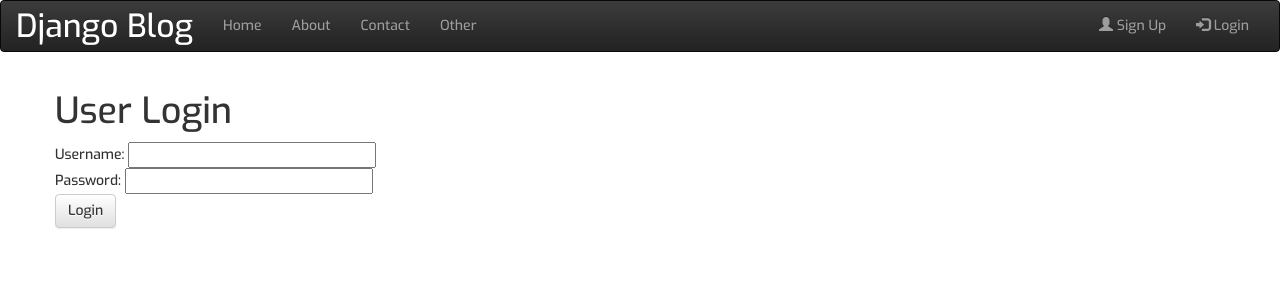
After one commit to sujan-sube/django-blog, a Django app: page /login/ in a window 1280 px wide. The commit adds this page. Shown: the top 300 px of the page. Run offline with Django 3.2, Linux system fonts and the light colour scheme; some libraries are stand-ins or nearby versions.

Commit message:
added login and logout functionality

```diff
--- a/blog/forms.py
+++ b/blog/forms.py
@@ -6,18 +6,18 @@ class PostForm(forms.ModelForm):
 
     class Meta:
         model = Post
-        fields = ('title', 'text',)
+        fields = ('title', 'text', 'pinned_post',)
 
 class UserForm(forms.ModelForm):
     password = forms.CharField(widget=forms.PasswordInput())
 
     class Meta:
         model = User
-        fields = ('username', 'password', 'email')
+        fields = ('username', 'password', 'email',)
 
 
 class UserProfileForm(forms.ModelForm):
 
     class Meta:
         model = UserProfile
-        fields = ('description', 'picture', 'website')
+        fields = ('description', 'picture', 'website',)
--- a/blog/templates/blog/base.html
+++ b/blog/templates/blog/base.html
@@ -32,11 +32,11 @@
                             <li><a id="newpost" href="/post/new"><button type="button" class="btn btn-default">New Post</button></a></li>
                             <li><a id="viewprofile" href="/profile"><button type="button" class="btn btn-default">View Profile</button></a></li>
                             <li><p class="navbar-text">Logged in as {{ user.username }}</p></li>
-                            <li><a href="/admin"><span class="glyphicon glyphicon-log-out"></span> Log out</a></li>
+                            <li><a href="/logout"><span class="glyphicon glyphicon-log-out"></span> Log out</a></li>
                         {% endif %}
                         {% if user.is_anonymous %}
                             <li><a href="/register"><span class="glyphicon glyphicon-user"></span> Sign Up</a></li>
-                            <li><a href="/admin"><span class="glyphicon glyphicon-log-in"></span> Login</a></li>
+                            <li><a href="/login"><span class="glyphicon glyphicon-log-in"></span> Login</a></li>
                         {% endif %}
                     </ul>
                 </div>
--- /dev/null
+++ b/blog/templates/blog/login.html
@@ -0,0 +1,13 @@
+{% extends 'blog/base.html' %}
+
+{% block content %}
+    <div class="user">
+        <h1>User Login</h1>
+        <form id="login_form" method="POST" action="/login/">{% csrf_token %}
+        Username: <input type="text" name="username" value="" size="30" />
+        <br/>
+        Password: <input type="password" name="password" value="" size="30" />
+        <br/>
+        <button type="submit" class="login btn btn-default">Login</button>
+    </div>
+{% endblock %}
--- a/blog/urls.py
+++ b/blog/urls.py
@@ -12,5 +12,7 @@ urlpatterns = [
     url(r'^post/(?P<pk>\d+)/$', views.post_detail, name='post_detail'),
     url(r'^post/new/$', views.post_new, name='post_new'),
     url(r'^post/(?P<pk>\d+)/edit/$', views.post_edit, name='post_edit'),
-    url(r'^register/$', views.user_register, name='user_register'),
+    url(r'^register/$', views.register, name='register'),
+    url(r'^login/$', views.user_login, name='login'),
+    url(r'^logout/$', views.user_logout, name='logout')
 ]
--- a/blog/views.py
+++ b/blog/views.py
@@ -1,11 +1,12 @@
 from django.shortcuts import render, get_object_or_404, redirect
 from django.utils import timezone
-from django.template import RequestContext
 from .models import Post
 from .forms import PostForm, UserForm, UserProfileForm
+from django.contrib.auth import authenticate, login, logout
+from django.contrib.auth.decorators import login_required
+from django.http import HttpResponse
 
-def user_register(request):
-    context = RequestContext(request)
+def register(request):
     registered = False
 
     if request.method == 'POST':
@@ -32,8 +33,29 @@ def user_register(request):
         user_form = UserForm()
         profile_form = UserProfileForm()
 
-    return render(request, 'blog/user_register.html', {'user_form': user_form, 'profile_form': profile_form, 'registered': registered})
+    return render(request, 'blog/register.html', {'user_form': user_form, 'profile_form': profile_form, 'registered': registered})
 
+def user_login(request):
+    if request.method == "POST":
+        username = request.POST['username']
+        password = request.POST['password']
+        user = authenticate(username=username, password=password)
+
+        if user:
+            if user.is_active:
+                login(request, user)
+                return redirect('/')
+            else:
+                return HttpResponse("Your account is disasbled!")
+        else:
+            print("Invalid login details: {0}".format(username))
+    else:
+        return render(request, 'blog/login.html')
+
+@login_required
+def user_logout(request):
+    logout(request)
+    return redirect('/')
 
 def post_list(request):
     posts = Post.objects.filter(published_date__lte=timezone.now()).order_by('-pinned_post', '-published_date')
@@ -43,6 +65,7 @@ def post_detail(request, pk):
     post = get_object_or_404(Post, pk=pk)
     return render(request, 'blog/post_detail.html', {'post': post})
 
+@login_required
 def post_new(request):
     if request.method == "POST":
         form = PostForm(request.POST)
@@ -56,6 +79,7 @@ def post_new(request):
         form = PostForm()
     return render(request, 'blog/post_edit.html', {'form': form})
 
+@login_required
 def post_edit(request, pk):
     post = get_object_or_404(Post, pk=pk)
     if request.method == "POST":
--- a/mysite/settings.py
+++ b/mysite/settings.py
@@ -115,6 +115,7 @@ USE_L10N = True
 
 USE_TZ = True
 
+LOGIN_URL = '/login/'
 
 # Static files (CSS, JavaScript, Images)
 # https://docs.djangoproject.com/en/1.9/howto/static-files/
```
Also changed, not shown: blog/templates/blog/register.html (renamed from blog/templates/blog/user_register.html).
